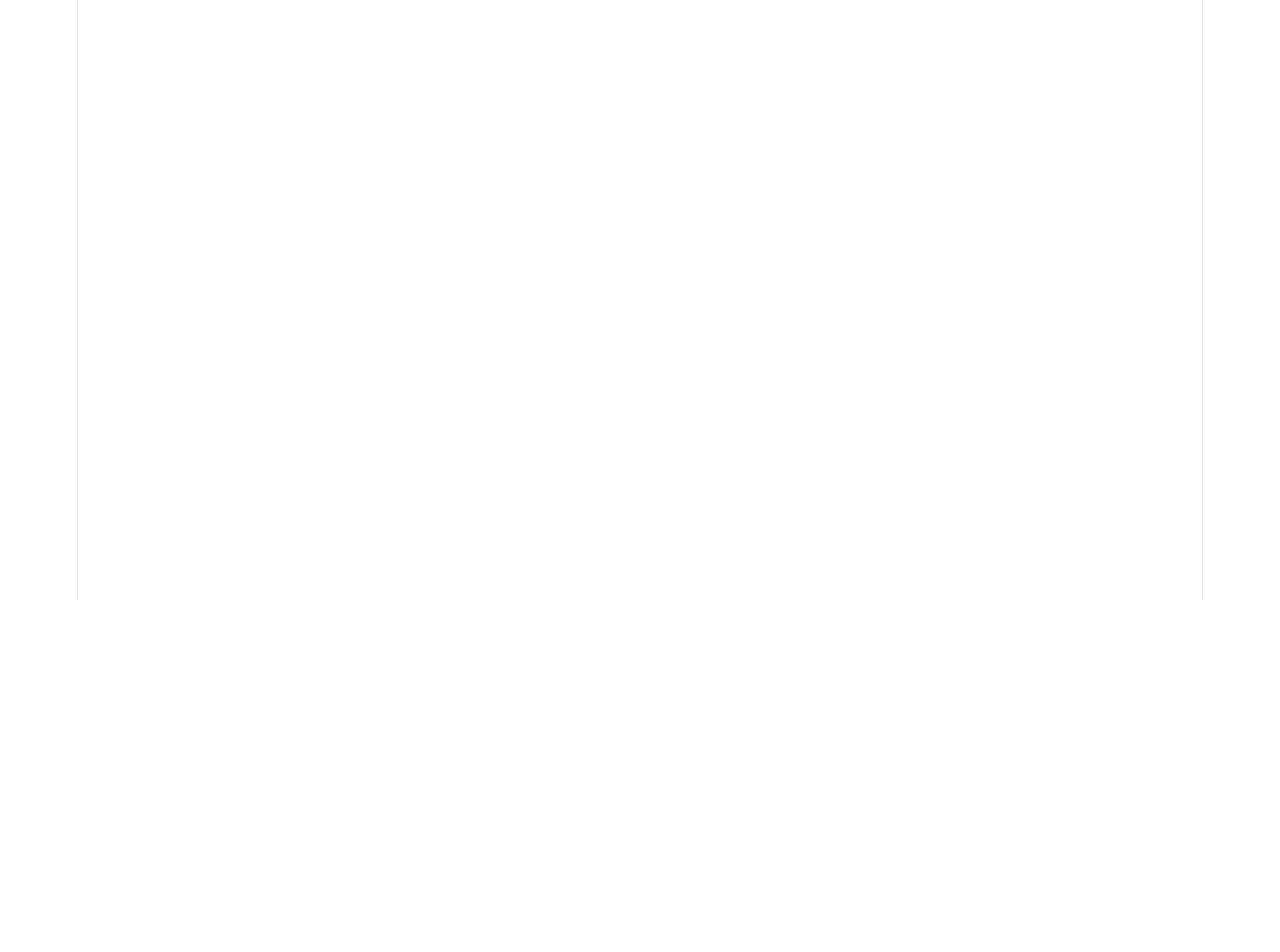
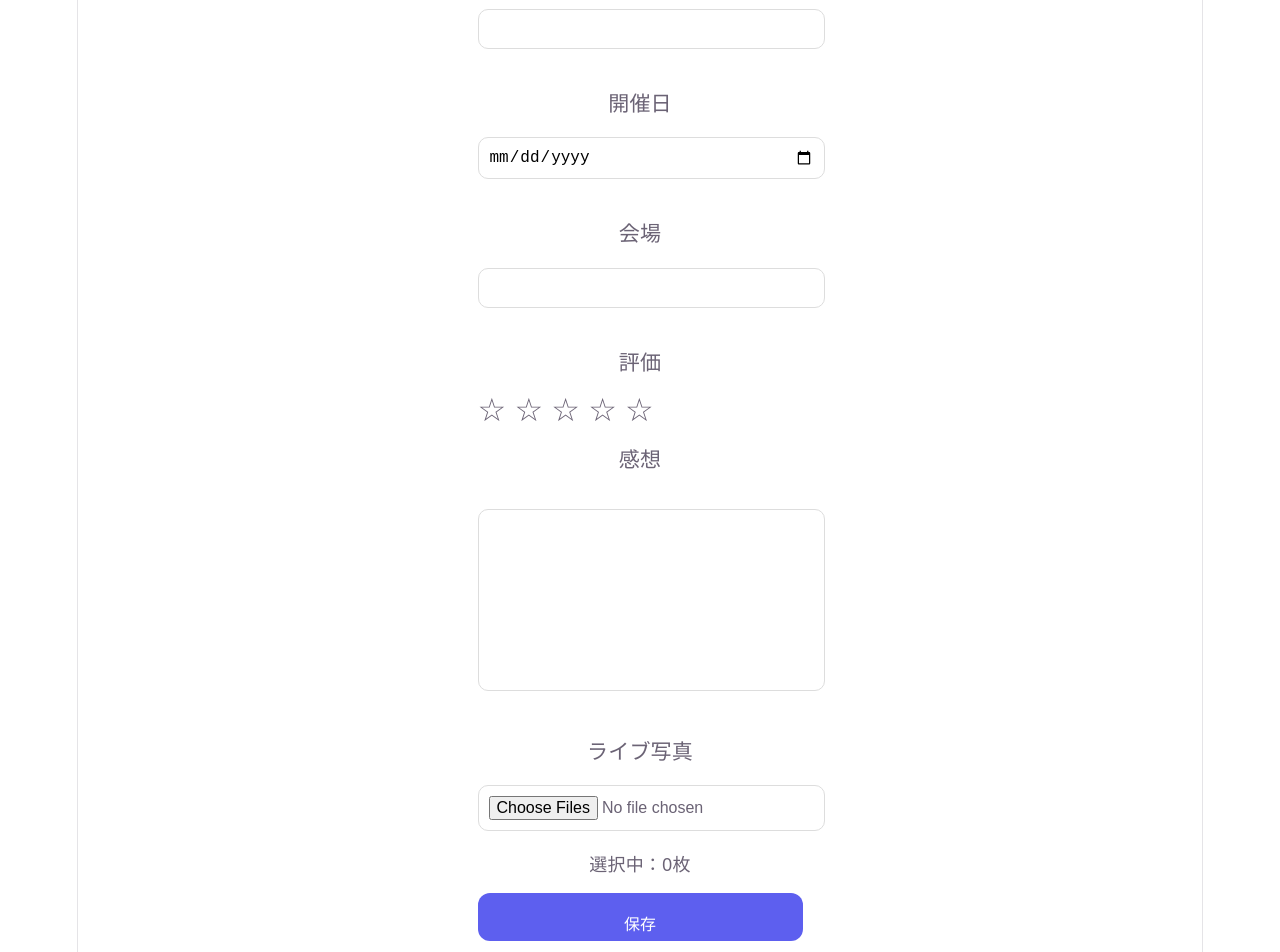
Before and after one commit to tomokitakahama/LiveCloud, a React (Vite) app: page /artist/1/live/1/edit in a window 1280 px wide. Before the commit this address had no page. Shown: the part 200-1152 px from the top of the page. Before the commit the page ends 800 px from the top, so only its background shows below. Built offline with nearby package versions, Linux system fonts and the light colour scheme.

Commit message:
機能追加_写真保存機能

```diff
--- a/src/App.tsx
+++ b/src/App.tsx
@@ -7,6 +7,7 @@ import Home from "./pages/Home/Home";
 import ArtistDetail from "./pages/ArtistDetail/ArtistDetail";
 import AddArtist from "./pages/AddArtist/AddArtist";
 import LiveDetail from "./pages/LiveDetail/LiveDetail";
+import EditLive from "./pages/EditLive/EditLive";
 
 import yoasobi from "./assets/images/yoasobi.jpg";
 import vaundy from "./assets/images/vaundy.jpg";
@@ -137,6 +138,16 @@ useEffect(() => {
   }
 />
 
+<Route
+  path="/artist/:artistId/live/:liveId/edit"
+  element={
+    <EditLive
+      artists={artists}
+      setArtists={setArtists}
+    />
+  }
+/>
+
       </Routes>
 
     </BrowserRouter>
--- /dev/null
+++ b/src/pages/EditLive/EditLive.css
@@ -0,0 +1,54 @@
+.editLiveContainer{
+
+  max-width:600px;
+
+  margin:auto;
+
+  padding:24px;
+
+}
+
+.editLiveContainer input,
+.editLiveContainer textarea{
+
+  width:100%;
+
+  padding:10px;
+
+  margin-bottom:20px;
+
+  border-radius:10px;
+
+  border:1px solid #ddd;
+
+  font-size:16px;
+
+}
+
+.ratingArea{
+
+  font-size:32px;
+
+  margin-bottom:24px;
+
+}
+
+.saveButton{
+
+  width:100%;
+
+  height:48px;
+
+  border:none;
+
+  border-radius:12px;
+
+  background:#5D5FEF;
+
+  color:white;
+
+  font-size:16px;
+
+  cursor:pointer;
+
+}
--- /dev/null
+++ b/src/pages/EditLive/EditLive.tsx
@@ -0,0 +1,255 @@
+import "./EditLive.css";
+import { useState } from "react";
+import { ArrowLeft } from "lucide-react";
+import {
+  useNavigate,
+  useParams,
+} from "react-router-dom";
+
+type EditLiveProps = {
+  artists: any[];
+
+  setArtists: React.Dispatch<
+    React.SetStateAction<any[]>
+  >;
+};
+
+const EditLive = ({
+  artists,
+  setArtists,
+}: EditLiveProps) => {
+
+  const navigate = useNavigate();
+
+  const { artistId, liveId } =
+    useParams();
+
+  const artist = artists.find(
+    (artist) =>
+      artist.name.toLowerCase() ===
+      artistId
+  );
+
+  const live =
+    artist?.lives[Number(liveId)];
+
+  const [title, setTitle] =
+    useState(live?.title || "");
+
+  const [date, setDate] =
+    useState(live?.date || "");
+
+  const [venue, setVenue] =
+    useState(live?.venue || "");
+
+  const [memo, setMemo] =
+    useState(live?.memo || "");
+
+  const [rating, setRating] =
+    useState(live?.rating || 0);
+
+    const [photos, setPhotos] =
+  useState<File[]>([]);
+
+    const handleSave = async () => {
+
+  const photoPromises = photos.map((photo) => {
+
+  return new Promise<string>((resolve) => {
+
+    const reader = new FileReader();
+
+    reader.onload = () => {
+
+      resolve(reader.result as string);
+
+    };
+
+    reader.readAsDataURL(photo);
+
+  });
+
+});
+
+const photoData = await Promise.all(
+  photoPromises
+);
+
+  const updatedArtists =
+    artists.map((item) => {
+
+      if (
+        item.name.toLowerCase() !== artistId
+      ) {
+        return item;
+      }
+
+      return {
+
+        ...item,
+
+        lives: item.lives.map(
+          (liveItem, index) => {
+
+            if (
+              index !== Number(liveId)
+            ) {
+              return liveItem;
+            }
+
+            return {
+
+              ...liveItem,
+
+              title,
+
+              date,
+
+              venue,
+
+              memo,
+
+              rating,
+
+              photos:
+  photoData.length > 0
+    ? photoData
+    : liveItem.photos ?? [],
+
+            };
+
+          }
+        ),
+
+      };
+
+    });
+
+  setArtists(updatedArtists);
+
+  alert("保存しました！");
+
+  navigate(
+    `/live/${artistId}/${liveId}`
+  );
+
+};
+
+  return (
+
+    <div className="editLiveContainer">
+
+      <button
+        className="backButton"
+        onClick={() => navigate(-1)}
+      >
+        <ArrowLeft size={24} />
+      </button>
+
+      <h1>ライブ編集</h1>
+
+      <h3>ライブ名</h3>
+
+      <input
+        value={title}
+        onChange={(e) =>
+          setTitle(e.target.value)
+        }
+      />
+
+      <h3>開催日</h3>
+
+      <input
+        type="date"
+        value={date}
+        onChange={(e) =>
+          setDate(e.target.value)
+        }
+      />
+
+      <h3>会場</h3>
+
+      <input
+        value={venue}
+        onChange={(e) =>
+          setVenue(e.target.value)
+        }
+      />
+
+      <h3>評価</h3>
+
+      <div className="ratingArea">
+
+        {Array.from({
+          length: 5,
+        }).map((_, index) => (
+
+          <span
+            key={index}
+            onClick={() =>
+              setRating(index + 1)
+            }
+            style={{
+              cursor: "pointer",
+            }}
+          >
+
+            {index < rating
+              ? "⭐"
+              : "☆"}
+
+          </span>
+
+        ))}
+
+      </div>
+
+      <h3>感想</h3>
+
+      <textarea
+        value={memo}
+        onChange={(e) =>
+          setMemo(e.target.value)
+        }
+      />
+
+      <h3>ライブ写真</h3>
+
+<input
+  type="file"
+  multiple
+  accept="image/*"
+  onChange={(e) => {
+
+    if (!e.target.files) return;
+
+    setPhotos(
+      Array.from(e.target.files)
+    );
+
+  }}
+/>
+
+<p>
+
+選択中：
+
+{photos.length}枚
+
+</p>
+
+      <button
+  className="saveButton"
+  onClick={handleSave}
+>
+
+  保存
+
+</button>
+
+    </div>
+
+  );
+};
+
+export default EditLive;
--- a/src/pages/LiveDetail/LiveDetail.css
+++ b/src/pages/LiveDetail/LiveDetail.css
@@ -111,3 +111,31 @@ textarea{
   cursor:pointer;
 
 }
+
+.photoArea{
+
+  display:flex;
+
+  gap:12px;
+
+  flex-wrap:wrap;
+
+  margin-top:16px;
+
+}
+
+.livePhoto{
+
+  width:140px;
+
+  height:140px;
+
+  object-fit:cover;
+
+  border-radius:12px;
+
+  cursor:pointer;
+
+  box-shadow:0 2px 8px rgba(0,0,0,.15);
+
+}
--- a/src/pages/LiveDetail/LiveDetail.tsx
+++ b/src/pages/LiveDetail/LiveDetail.tsx
@@ -110,8 +110,38 @@ const live =
   {live?.memo || "感想はありません"}
 </p>
 
+<h3>ライブ写真</h3>
+
+<div className="photoArea">
+
+  {live?.photos?.length ? (
+
+    live.photos.map((photo, index) => (
+
+      <img
+        key={index}
+        src={photo}
+        alt={`photo-${index}`}
+        className="livePhoto"
+      />
+
+    ))
+
+  ) : (
+
+    <p>写真はありません</p>
+
+  )}
+
+</div>
+
 <button
   className="editButton"
+  onClick={() =>
+    navigate(
+      `/artist/${artistId}/live/${liveId}/edit`
+    )
+  }
 >
   編集する
 </button>
```
Also changed, not shown: 6 other files (tests, documents, lock files or other folders).
